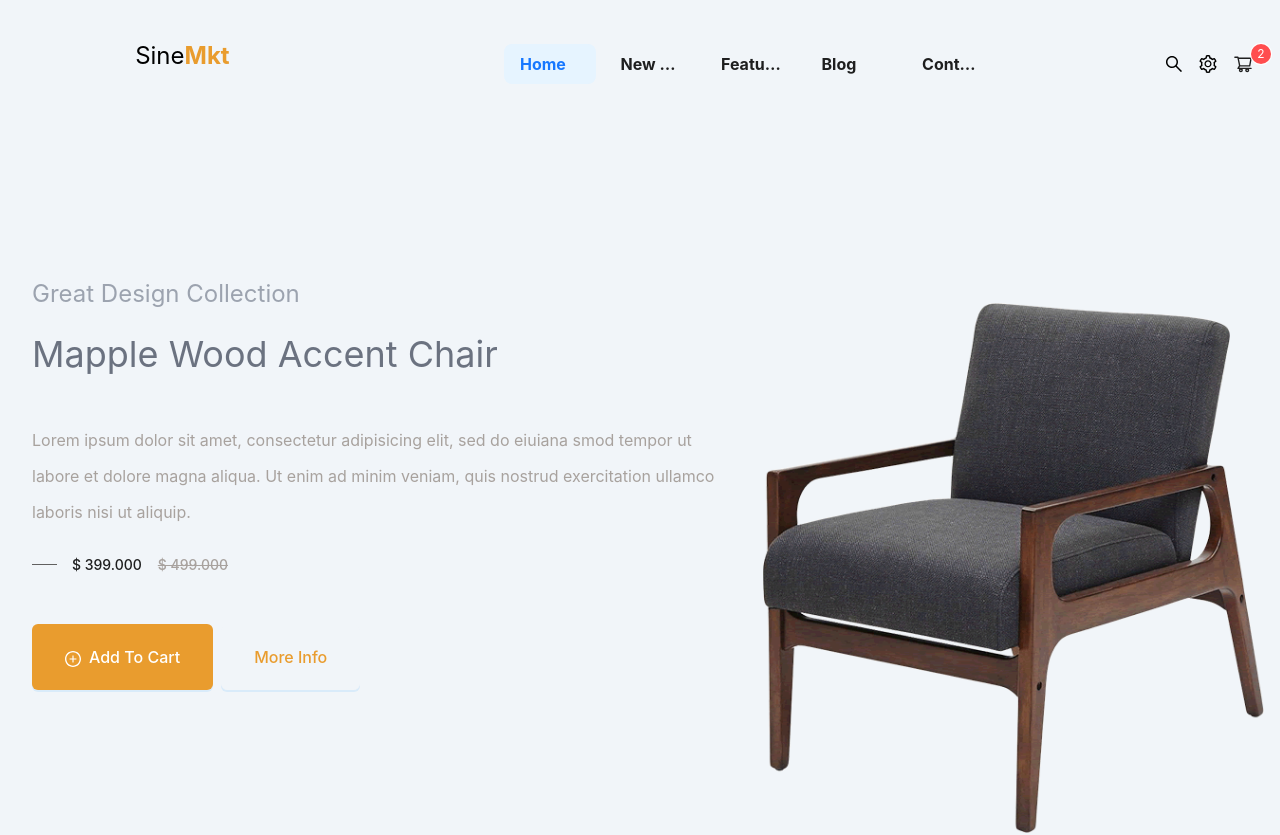
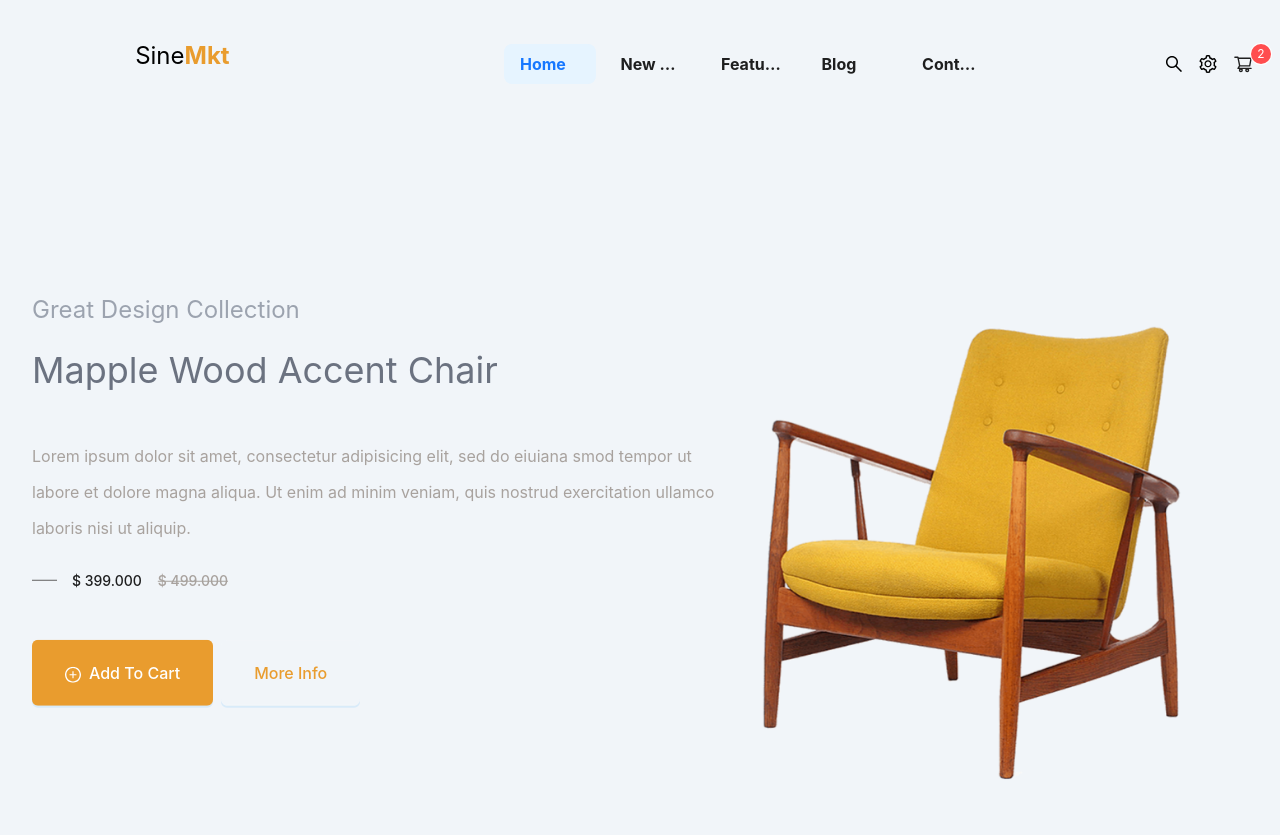
Before and after one commit to longbui-dev/v-commerce, a React (Create React App) app: page / in a window 1280 px wide. Shown: the top 835 px of the page. Built offline with nearby package versions, Linux system fonts and the light colour scheme.

Commit message:
[9-implement-the-slider]

```diff
--- a/src/components/carousel/Slide.tsx
+++ b/src/components/carousel/Slide.tsx
@@ -15,13 +15,12 @@
   position: 'relative',
   display: 'flex',
   justifyContent: 'center',
-  paddingTop: '30px',
   width: '100%',
 };
 
 const Slide: React.FC = (props) => (
   <div className='bg-slate-100'>
-    <Carousel autoplay dots={{ className: "dots"}} className="flex justify-center">
+    <Carousel dots={{ className: "dots"}} className="flex justify-center">
       <div>
         <div style={contentStyle}>
           <Row className="flex justify-center py-10 z-10 w-full header container" gutter={{ xs: 8, sm: 16, md: 24, lg: 32 }}>
--- a/src/components/carousel/infor/Carousel.scss
+++ b/src/components/carousel/infor/Carousel.scss
@@ -1,3 +1,18 @@
+.inforCarousel {
+    animation: shimmy 3s infinite;
+    animation-direction: alternate;
+}
+
+@keyframes shimmy {
+    0% {
+      transform: translate(0, 50px);
+    }
+    // 100% {
+    //   transform: translate(20px, 0);
+    // }
+}
+
+
 @media (max-width: 1280px){
     .inforCarousel {
         padding-left: 1rem;
--- a/src/components/carousel/picture/index.tsx
+++ b/src/components/carousel/picture/index.tsx
@@ -1,7 +1,7 @@
 function Picture(props: any) {
   return (
     <div className="w-full flex justify-center">
-      <div className="flex flex-col justify-center h-full"><img src={props.image} alt="" className="w-fit h-fit flex justify-center"/></div>
+      <div className="flex flex-col justify-center h-full"><img src={props.image} alt="" className="w-10/12 h-10/12 flex justify-center"/></div>
     </div>
   )
 }
```
